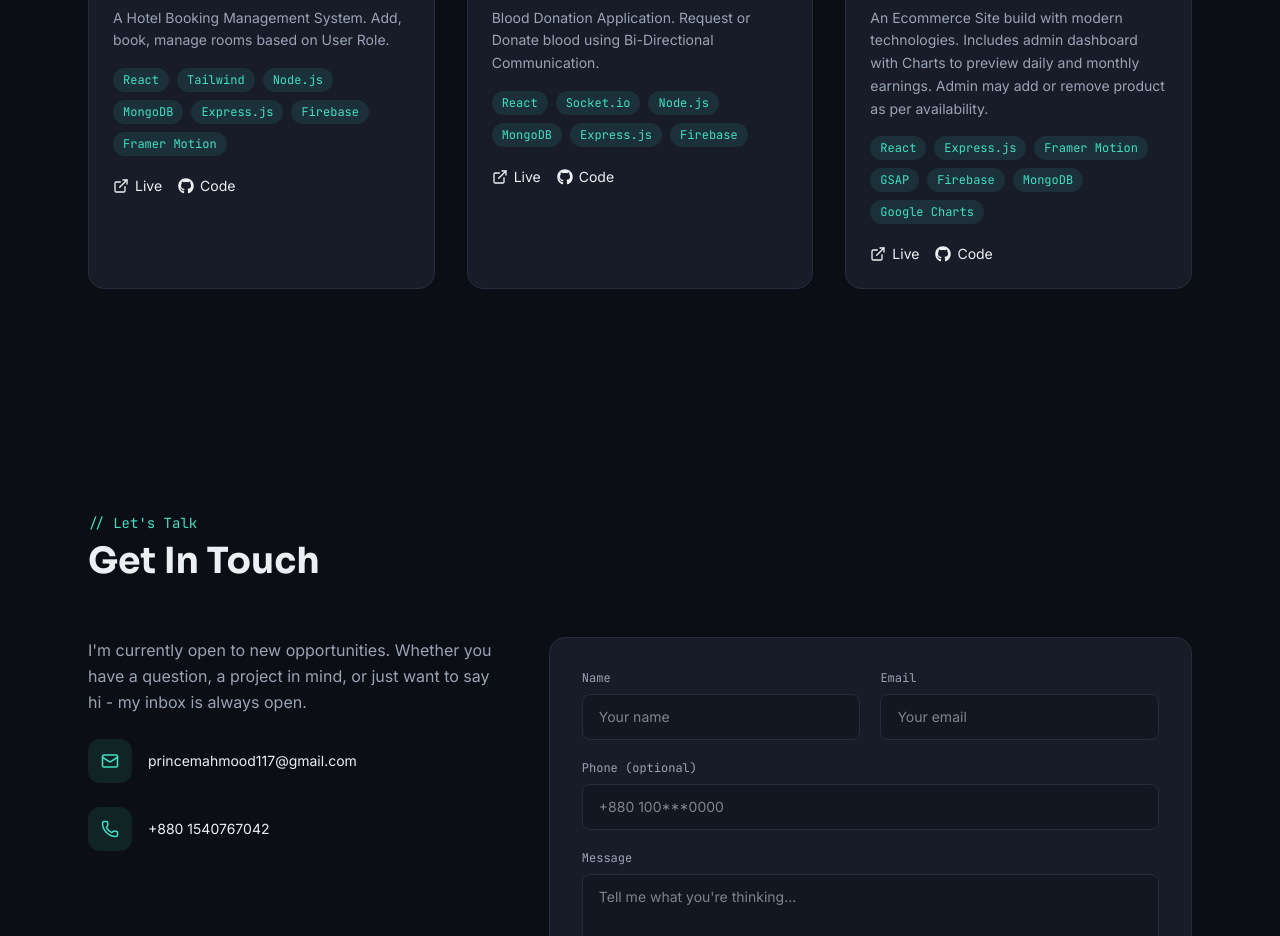
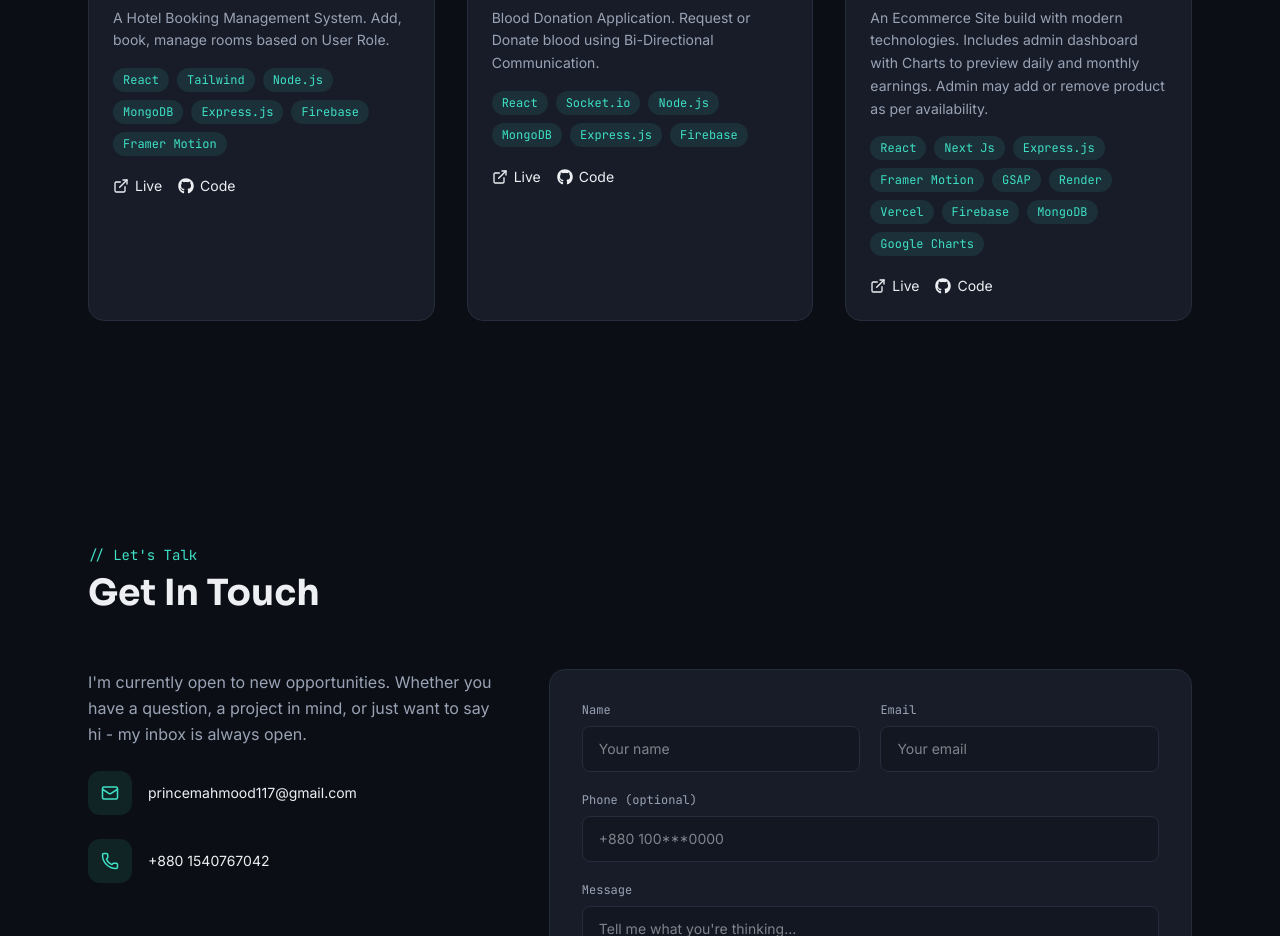
Before and after one commit to princemahmood117/iftekhar-portfolio, a React (Vite) app in the folder my-portfolio/: page / in a window 1280 px wide. Shown: the part 2580-3516 px from the top of the page. Built offline with nearby package versions, Linux system fonts and the light colour scheme; the HTML template or start-up script is replaced by a standard one.

Commit message:
project ecom added

```diff
--- a/my-portfolio/src/data/portfolioData.js
+++ b/my-portfolio/src/data/portfolioData.js
@@ -46,9 +46,9 @@ export const projects = [
   {
     title: 'Ecom Shop',
     description: 'An Ecommerce Site build with modern technologies. Includes admin  dashboard with Charts to preview daily and monthly earnings. Admin may add or remove product as per availability.',
-    stack: ['React', 'Express.js', 'Framer Motion', 'GSAP', 'Firebase', 'MongoDB','Google Charts'],
+    stack: ['React', 'Next Js', 'Express.js', 'Framer Motion', 'GSAP', 'Render', 'Vercel', 'Firebase', 'MongoDB','Google Charts'],
     image: 'https://i.ibb.co.com/hxwsScZW/soon.jpg',
-    live: '#',
-    github: 'https://github.com/princemahmood117/Ecom',
+    live: 'https://hello-mart-two.vercel.app',
+    github: 'https://github.com/princemahmood117/HelloMart',
   },
 ]
```
